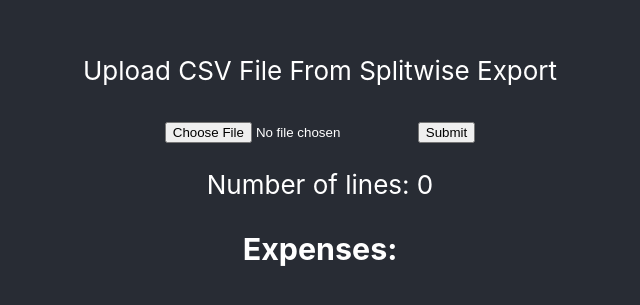
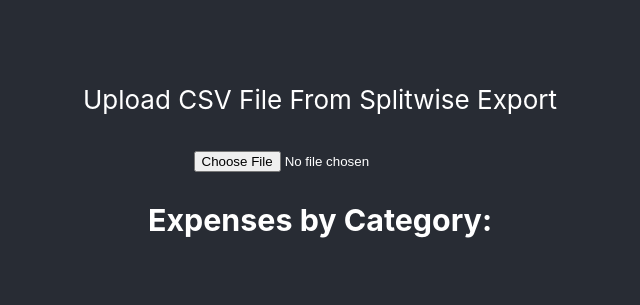
Before and after one commit to robosharkler/splitwise-expense-data-visualization, a React (Create React App) app: page / in a window 1280 px wide. Shown: the part 237-542 px from the top of the page, without its empty margins (320-960 px from the left). Built offline with nearby package versions, Linux system fonts and the light colour scheme.

Commit message:
print out cost

```diff
--- a/src/App.tsx
+++ b/src/App.tsx
@@ -9,11 +9,9 @@
   Category: string;
   Cost: string;
   Currency: string;
-  [key: string]: string; // Additional columns for people's expenses
 }
 
 const App: React.FC = () => {
-  const [numLines, setNumLines] = useState<number>(0);
   const [expenses, setExpenses] = useState<Record<string, number>>({});
 
   const handleFileUpload = (event: React.ChangeEvent<HTMLInputElement>) => {
@@ -28,7 +26,6 @@
             skipEmptyLines: true,
             complete: (results) => {
               const data = results.data as Array<CSVRow>;
-              setNumLines(data.length);
               calculateExpenses(data);
             },
           });
@@ -42,45 +39,33 @@
     const expenseMap: Record<string, number> = {};
 
     data.forEach((row) => {
+      const category = row['Category'];
       const cost = parseFloat(row['Cost']);
-      Object.keys(row).forEach((key) => {
-        if (!['Date', 'Description', 'Category', 'Cost', 'Currency'].includes(key)) {
-          const amount = parseFloat(row[key]);
-          if (!isNaN(amount)) {
-            if (amount > 0) {
-              expenseMap[key] = (expenseMap[key] || 0) + (cost - amount);
-            } else {
-              expenseMap[key] = (expenseMap[key] || 0) + Math.abs(amount);
-            }
-          }
+      if (!isNaN(cost)) {
+        if (expenseMap[category]) {
+          expenseMap[category] += cost;
+        } else {
+          expenseMap[category] = cost;
         }
-      });
+      }
     });
 
     setExpenses(expenseMap);
-  };
-
-  const handleSubmit = (event: React.FormEvent) => {
-    event.preventDefault();
-    console.log('Number of lines:', numLines);
-    console.log('Expenses:', expenses);
   };
 
   return (
     <div className='App'>
       <header className="App-header">
         <p>Upload CSV File From Splitwise Export</p>
-        <form onSubmit={handleSubmit}>
+        <form>
           <input type="file" accept=".csv" onChange={handleFileUpload} />
-          <button type="submit">Submit</button>
         </form>
         <div>
-          <p>Number of lines: {numLines}</p>
-          <h3>Expenses:</h3>
+          <h3>Expenses by Category:</h3>
           <ul>
-            {Object.keys(expenses).map((person) => (
-              <li key={person}>
-                {person}: {expenses[person].toFixed(2)}
+            {Object.keys(expenses).map((category) => (
+              <li key={category}>
+                {category}: {expenses[category].toFixed(2)}
               </li>
             ))}
           </ul>
```
